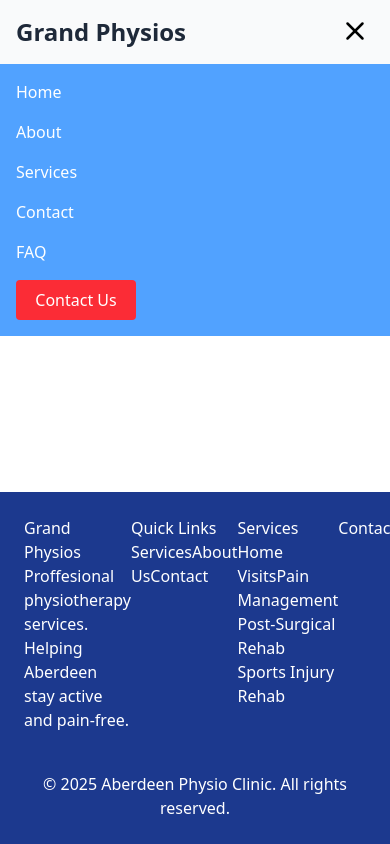
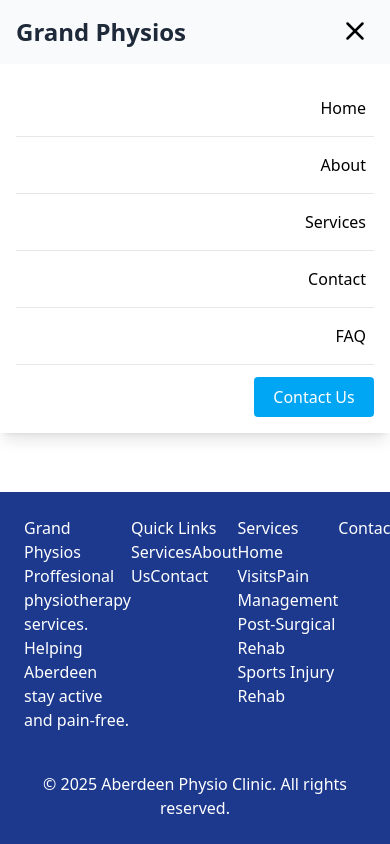
Before and after one commit to sbratuszewski/grand-physios, a React (Vite) app: page / in a window 390 px wide. Both pictures are taken after a click on the button 355 px from the left and 31 px from the top of the page. Built offline with nearby package versions, Linux system fonts and the light colour scheme.

Commit message:
navbar styles

```diff
--- a/src/components/Navbar.jsx
+++ b/src/components/Navbar.jsx
@@ -56,13 +56,16 @@ const Navbar = () => {
       </div>
       {/* Mobile Menu */}
       {isMenuOpen && (
-        <div className="md:hidden bg-blue-400 text-white p-4">
-          <ul className="flex flex-col gap-4 text-white font-medium">
+        <div className="md:hidden bg-white shadow-lg p-4 text-end">
+          <ul className="flex flex-col divide-y-1 divide-gray-200 font-medium">
             {navItems.map(({ name, href }) => (
-              <li key={name} className="">
+              <li
+                key={name}
+                className="py-4 px-2 hover:bg-gray-100 hover:text-sky-500 cursor-pointer trasition-colors"
+              >
                 <a
                   href={href}
-                  className="hover:text-red-500 cursor-pointer trasition-colors"
+                  className=""
                   onClick={() => setIsMenuOpen(false)}
                 >
                   {name}
@@ -70,7 +73,7 @@ const Navbar = () => {
               </li>
             ))}
             <li>
-              <button className="hover:bg-red-700 w-30 bg-red-500 px-4 py-2 rounded cursor-pointer transition-colors">
+              <button className="text-white hover:bg-sky-700 w-30 bg-sky-500 px-4 py-2 mt-3 rounded cursor-pointer transition-colors">
                 Contact Us
               </button>
             </li>
```
